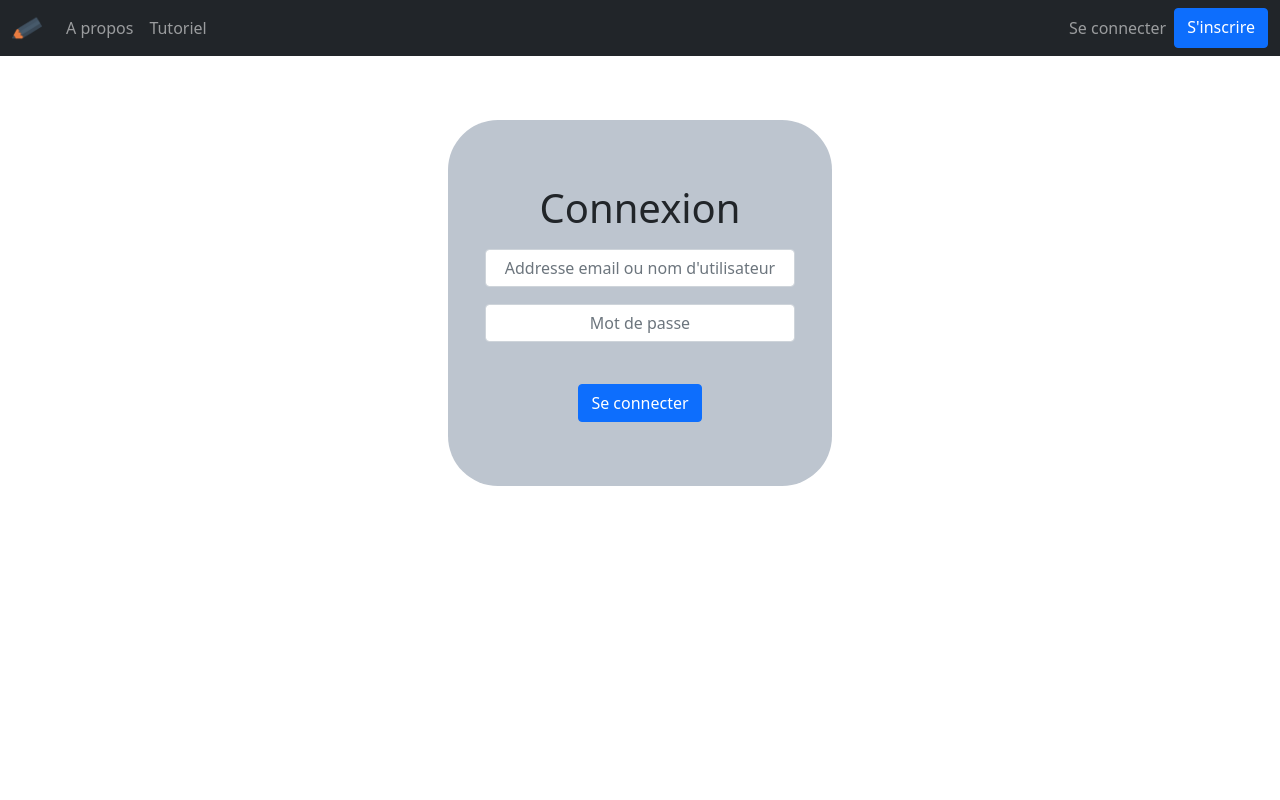
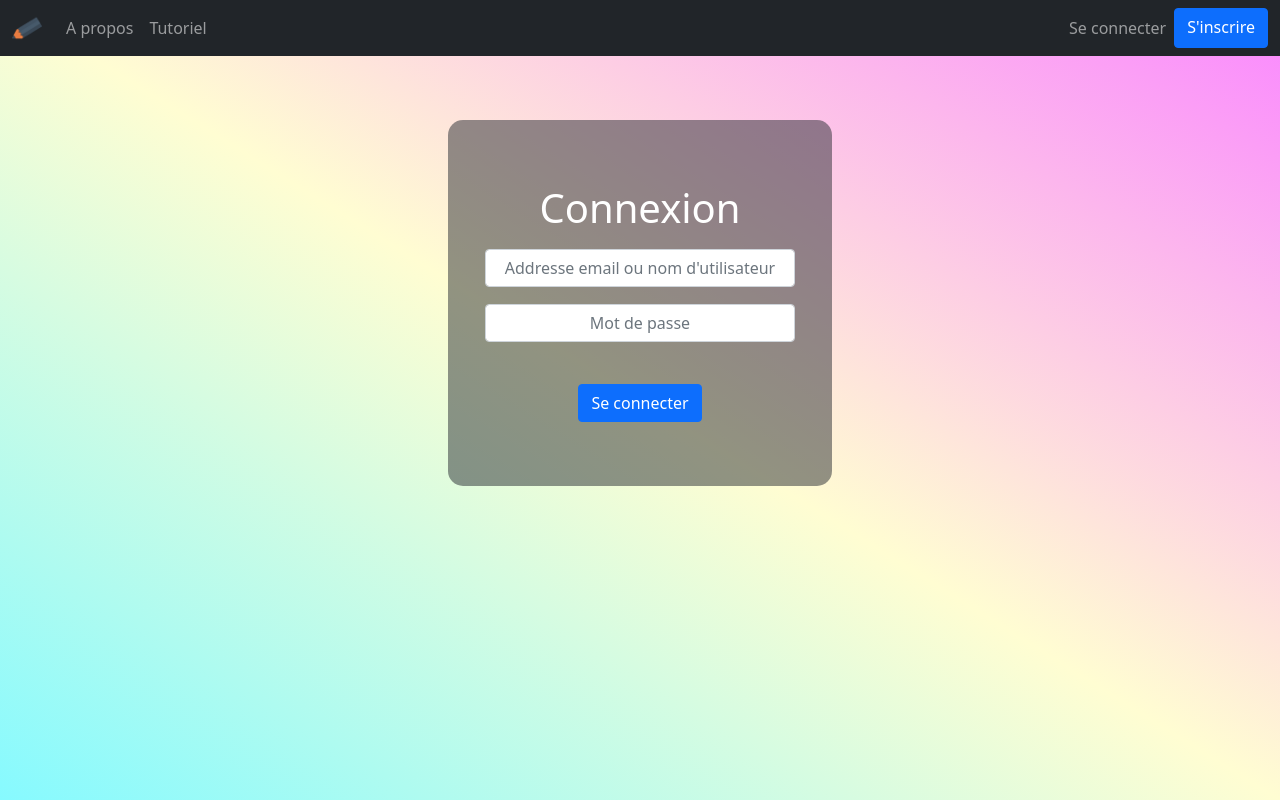
Before and after one commit to QGruchet/aws_projet, a React (Create React App) app in the folder client/: page /login in a window 1280 px wide. Built offline with nearby package versions, Linux system fonts and the light colour scheme.

Commit message:
Salty bcrypt (#20)
* hash par bcrypt

* some ui changes

```diff
--- a/client/src/pages/About.js
+++ b/client/src/pages/About.js
@@ -1,11 +1,13 @@
 import React from 'react';
 import Navigation from "../components/Navigation";
+import { Alert, Button, Container, Form } from 'react-bootstrap';
+
 
 const About = () => {
   return (
-    <div>
+    <Container fluid='w-100' id='page'>
       <Navigation />
-      <h1>A propos</h1>
+      <h2>A propos</h2>
       <p className='text-center'> Cette application a été réalisée dans le cadre de notre projet d'Application Web et Sécurité.</p>
       <p className='text-center'> Elle se présente sous la forme d'un jeu multijoueur en ligne.</p>
       <p className='text-center'> Elle a été réalisée en JavaScript et utilise le framework <i>React</i> </p>
@@ -23,7 +25,7 @@ const About = () => {
           <strong>SOURSOU Adrien</strong>
         </ul>
       </p>
-    </div>
+    </Container>
   );
 };
 
--- a/client/src/pages/Login.js
+++ b/client/src/pages/Login.js
@@ -1,5 +1,5 @@
 import { useState } from 'react';
-import { Alert, Button, Form } from 'react-bootstrap';
+import { Alert, Button, Container, Form } from 'react-bootstrap';
 import { useNavigate } from 'react-router-dom';
 import Navigation from '../components/Navigation';
 import ApiConnection from '../utils/api-connection';
@@ -44,8 +44,9 @@ function Login() {
   }
 
   return (
-    <div>
+    <Container fluid='w-100' id='page'>
       <Navigation />
+      <div className='pin'></div>
       <Form className='auth-form-container' noValidate validated={validated} onSubmit={handleSubmit}>
         <h1>Connexion</h1>
         { error.length > 0 && <Alert variant='danger' onClose={() => dismissError()} dismissible>{error}</Alert> }
@@ -64,7 +65,7 @@ function Login() {
         <br></br>
         <Button type='submit'>Se connecter</Button>
       </Form>
-    </div>
+    </Container>
   );
 }
 
--- a/client/src/pages/Signup.js
+++ b/client/src/pages/Signup.js
@@ -1,5 +1,5 @@
 import { useState } from 'react';
-import { Alert, Button, Form } from 'react-bootstrap';
+import { Alert, Button, Container, Form } from 'react-bootstrap';
 import { useNavigate } from 'react-router-dom';
 import Navigation from '../components/Navigation';
 import { UsernamePattern, PasswordPattern } from '../utils/regex-pattern';
@@ -57,7 +57,7 @@ function Signup() {
   }
 
   return (
-    <div>
+    <Container fluid='w-100' id='page'>
       <Navigation />
       <Form className='auth-form-container' noValidate validated={validated} onSubmit={handleSubmit}>
         <h1>Création de compte</h1>
@@ -92,7 +92,7 @@ function Signup() {
         <br/>
         <Button type='submit'>S'inscrire</Button>
       </Form>
-    </div>
+    </Container>
   );
 }
 
--- a/client/src/pages/Tutorial.js
+++ b/client/src/pages/Tutorial.js
@@ -1,11 +1,13 @@
 import React from 'react';
 import Navigation from "../components/Navigation";
+import { Alert, Button, Container, Form } from 'react-bootstrap';
+
 
 export default function Tutorial() {
   return (
-    <div>
+    <Container fluid='w-100' id='page'>
       <Navigation />
-      <h1>How to play this game ?</h1>
-    </div>
+      <h2>How to play this game ?</h2>
+    </Container>
   );
 };
--- a/client/src/styles/_settings.scss
+++ b/client/src/styles/_settings.scss
@@ -25,6 +25,7 @@ $white: rgb(243, 243, 243);
 
 body {
   background: $white;
+
   font-family: $font-1;
 
 }
--- a/client/src/styles/form.scss
+++ b/client/src/styles/form.scss
@@ -1,11 +1,22 @@
+
+#page {
+  height: 100vh;
+  background-image: linear-gradient(to top right, #86faff, #fffdd2, #fa86ff);
+}
+
+h1 {
+  color: white;
+}
+
+
 .auth-form-container {
-  background-color: #bdc5cf;
-  border-radius: 50px;
+  background-color: rgba(38,43,48,0.5);
   min-width: 380px;
   max-width: 30%;
   margin: 5% auto;
   padding: 5% 20px 5% 20px;
   text-align: center;
+  border-radius: 15px;
 }
 
 .auth-form-group{
@@ -16,6 +27,7 @@
 .form-control {
   text-align: center;
 }
+
 
 .create-room-form-container{
   background-color: #bdc5cf;
```
